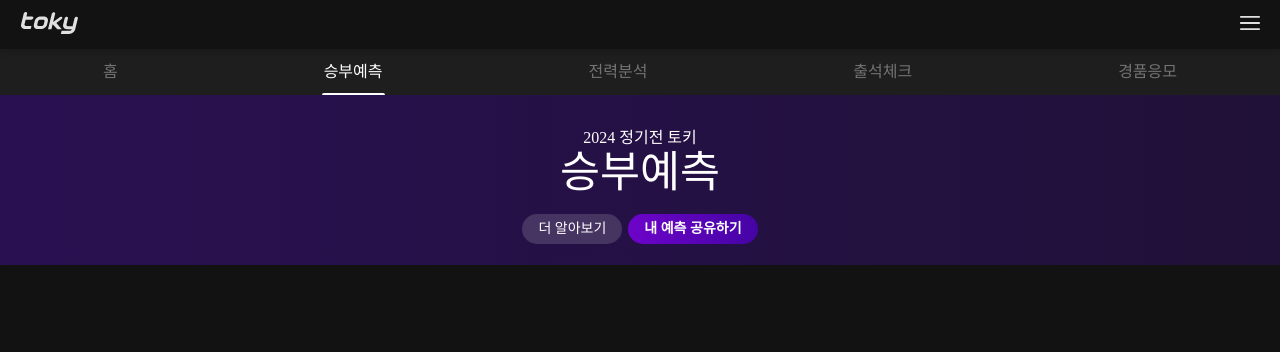
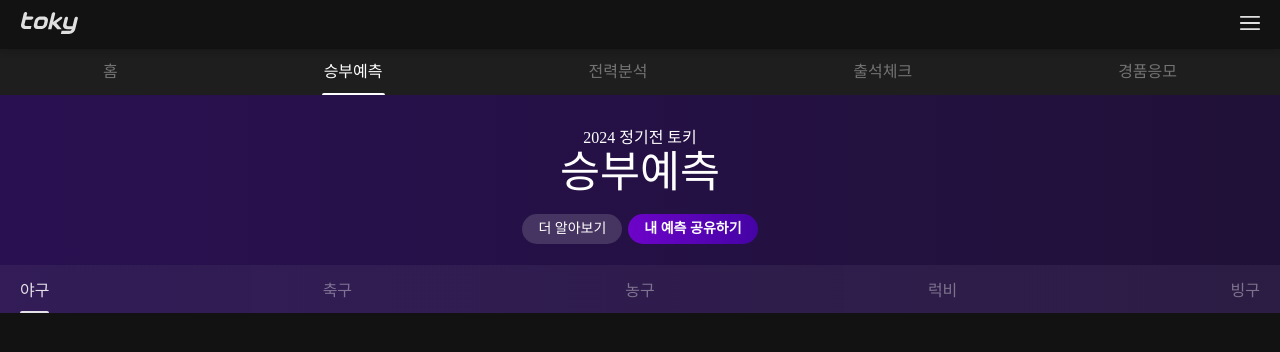
Before and after one commit to DevKor-github/toky-front-v2, a Next.js app: page /bets in a window 1280 px wide. Shown: the top 352 px of the page. Built offline with nearby package versions, Linux system fonts and the light colour scheme.

Commit message:
feat: 승부예측 탭바 (종목 선택) 구현

```diff
--- a/app/bets/page.tsx
+++ b/app/bets/page.tsx
@@ -6,12 +6,23 @@ import MainTopBar from '@/components/MainTopBar';
 import NavigationBar from '@/components/NavigationBar';
 import { useShareModal } from '@/components/ShareModal';
 import PredictionBanner from '@/components/PredictionBanner';
+import SportsSelectionBar from '@/components/SportsSelectionBar';
+import { useCallback, useState } from 'react';
+import { SelectionType } from '@/components/SportsSelectionBar/constants';
 
 export default function Bets() {
   const { openShareModal } = useShareModal();
+
+  // "Baseball" | "Soccer" | "Basketball" | "Rugby" | "Hockey"로 관리
+  const [curNav, setCurNav] = useState<SelectionType>('Baseball');
+
   async function openModal() {
     await openShareModal();
   }
+
+  const handleNav = useCallback((selection: SelectionType) => {
+    setCurNav(selection);
+  }, []);
 
   return (
     <div>
@@ -19,6 +30,8 @@ export default function Bets() {
       <NavigationBar />
       <Wrapper>
         <PredictionBanner shareHandler={openModal} />
+        <SportsSelectionBar curSelection={curNav} handleSelect={handleNav} isSticky />
+        <DummyScroll />
       </Wrapper>
     </div>
   );
@@ -27,3 +40,9 @@ export default function Bets() {
 const Wrapper = styled.div`
   padding-top: ${(props) => props.theme.space.mainTopBarHeight + props.theme.space.navigationBarHeight}px;
 `;
+
+// TODO: 지우기
+const DummyScroll = styled.div`
+  width: 10px;
+  height: 500vh;
+`;
--- /dev/null
+++ b/components/SportsSelectionBar/SportsButton.tsx
@@ -0,0 +1,37 @@
+import React from 'react';
+import styled from 'styled-components';
+
+interface SportsButtonProps {
+  isSelected: boolean;
+  onClick: () => void;
+  children: React.ReactNode;
+  hasUnderbar: boolean;
+}
+export function SportsButton({ isSelected, onClick, children, hasUnderbar }: SportsButtonProps) {
+  return (
+    <Wrapper $selected={isSelected} onClick={onClick}>
+      {children}
+      <UnderBar $show={hasUnderbar && isSelected} />
+    </Wrapper>
+  );
+}
+
+const Wrapper = styled.button<{ $selected: boolean }>`
+  display: flex;
+  padding-top: 12px;
+  flex-direction: column;
+  gap: 10px;
+  font-size: 16px;
+  color: ${({ $selected }) => {
+    return $selected ? '#FFFFFFDE' : '#ffffff61';
+  }};
+`;
+
+const UnderBar = styled.div<{ $show: boolean }>`
+  height: 2px;
+  width: 100%;
+  background: #ffffffde;
+  border-top-right-radius: 99px;
+  border-top-left-radius: 99px;
+  ${({ $show }) => !$show && 'visibility: hidden;'}
+`;
--- /dev/null
+++ b/components/SportsSelectionBar/SportsSelectionBar.tsx
@@ -0,0 +1,55 @@
+'use client';
+
+import styled from 'styled-components';
+
+import { SelectionArray, SelectionType } from '@/components/SportsSelectionBar/constants';
+import { memo } from 'react';
+import { SportsButton } from '@/components/SportsSelectionBar/SportsButton';
+
+interface SportsSelectionBarProps {
+  curSelection: SelectionType;
+  handleSelect: (selection: SelectionType) => void;
+  bgColor?: string; // 커스텀 배경색
+  isAllNav?: boolean; // "전체" 항목의 표시 여부
+  hasUnderbar?: boolean; // 선택된 nav 항목 아래에 밑줄 표시 여부
+  isSticky?: boolean; // position : sticky 여부
+}
+export const SportsSelectionBar = memo(function SportsSelectionBar({
+  curSelection,
+  handleSelect,
+  bgColor,
+  isAllNav = false,
+  hasUnderbar = true,
+  isSticky = false,
+}: SportsSelectionBarProps) {
+  return (
+    <Wrapper $bgColor={bgColor} isSticky={isSticky}>
+      {isAllNav && (
+        <SportsButton isSelected={curSelection === 'All'} onClick={() => handleSelect('All')} hasUnderbar={hasUnderbar}>
+          전체
+        </SportsButton>
+      )}
+      {SelectionArray.map((sport) => (
+        <SportsButton
+          key={sport.title}
+          isSelected={curSelection === sport.type}
+          onClick={() => handleSelect(sport.type)}
+          hasUnderbar={hasUnderbar}
+        >
+          {sport.title}
+        </SportsButton>
+      ))}
+    </Wrapper>
+  );
+});
+
+const Wrapper = styled.div<{ $bgColor?: string; isSticky: boolean }>`
+  top: ${(props) => props.theme.space.mainTopBarHeight + props.theme.space.navigationBarHeight}px;
+  display: flex;
+  justify-content: space-between;
+  padding: 0 20px;
+  ${({ isSticky }) => isSticky && 'position: sticky;'}
+  background: ${({ $bgColor }) =>
+    $bgColor ||
+    'linear-gradient(0deg, rgba(255, 255, 255, 0.05), rgba(255, 255, 255, 0.05)),linear-gradient(90deg, rgba(76, 14, 176, 0.4) -12.75%, rgba(76, 14, 176, 0.24) 113.73%);'};
+`;
--- /dev/null
+++ b/components/SportsSelectionBar/constants.ts
@@ -0,0 +1,9 @@
+export const SelectionArray = [
+  { type: 'Baseball', title: '야구' },
+  { type: 'Soccer', title: '축구' },
+  { type: 'Basketball', title: '농구' },
+  { type: 'Rugby', title: '럭비' },
+  { type: 'Hockey', title: '빙구' },
+] as const;
+
+export type SelectionType = (typeof SelectionArray)[number]['type'] | 'All';
--- /dev/null
+++ b/components/SportsSelectionBar/index.ts
@@ -0,0 +1 @@
+export { SportsSelectionBar as default } from './SportsSelectionBar';
```
